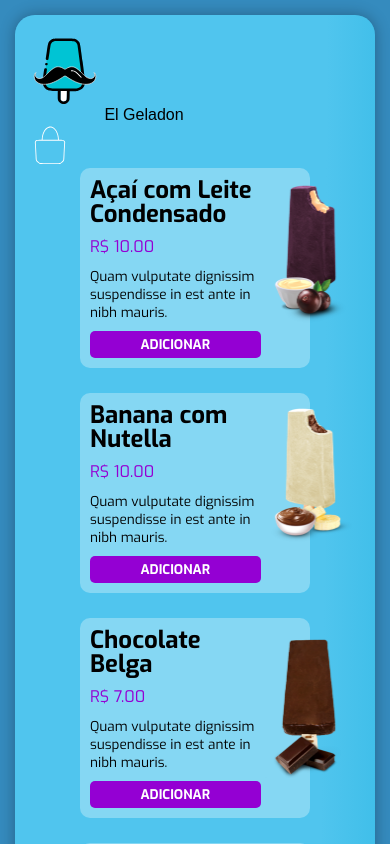
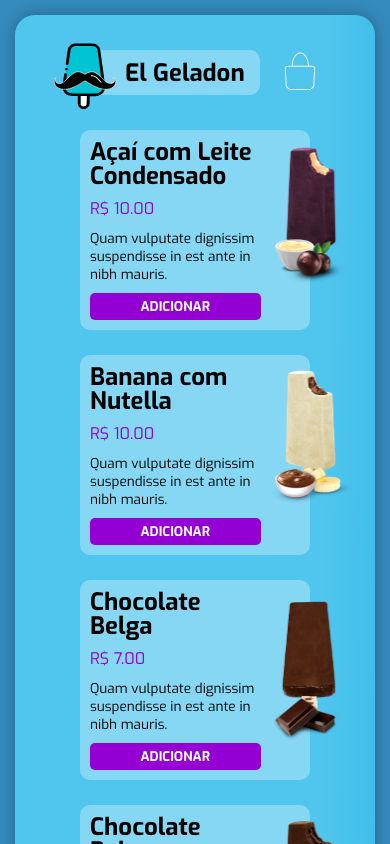
Before and after one commit to bruce-69/cardapio-, a React (Create React App) app in the folder cardapio-el-geladon/: page / in a window 390 px wide. Shown: the top 844 px of the page. Built offline with nearby package versions, Linux system fonts and the light colour scheme.

Commit message:
use state

```diff
--- a/cardapio-el-geladon/src/components/Home.css
+++ b/cardapio-el-geladon/src/components/Home.css
@@ -22,3 +22,89 @@
     justify-content: unset;
   }
 }
+.Header {
+  max-width: 1110px;
+  margin: 0 auto 25px auto;
+  position: relative;
+}
+
+.row {
+  display: flex;
+  width: 100%;
+  justify-content: space-between;
+  margin: 20px 0 35px 0;
+}
+
+.Logo {
+  display: flex;
+  align-items: center;
+  border-radius: 10px;
+  background-color: rgba(255, 255, 255, 0.3);
+  width: 340px;
+  height: 45px;
+}
+
+.Logo__titulo {
+  position: absolute;
+  left: 55px;
+  font-family: "Exo";
+  font-weight: 700;
+  font-size: 2.5em;
+}
+
+.Logo__icone {
+  position: absolute;
+  left: -20px;
+  top: -15px;
+}
+
+.Sacola {
+  position: relative;
+}
+
+.Sacola__icone {
+  cursor: pointer;
+}
+
+.Sacola__badge {
+  background-color: red;
+  width: 20px;
+  height: 20px;
+  text-align: center;
+  vertical-align: middle;
+  position: absolute;
+  color: white;
+  font-size: 0.9em;
+  display: flex;
+  justify-content: center;
+  align-items: center;
+  border-radius: 50%;
+  bottom: 0;
+  right: 0;
+}
+
+@media (max-width: 1220px) {
+  .Header {
+    max-width: 720px;
+  }
+}
+
+@media (max-width: 840px) {
+  .Header {
+    max-width: 320px;
+  }
+}
+
+@media (max-width: 400px) {
+  .Header {
+    max-width: 250px;
+  }
+
+  .row {
+    column-gap: 20px;
+  }
+
+  .Logo__titulo {
+    font-size: 1.5em;
+  }
+}
--- a/cardapio-el-geladon/src/components/PaletaLista.jsx
+++ b/cardapio-el-geladon/src/components/PaletaLista.jsx
@@ -1,6 +1,9 @@
+import { useState } from "react";
 import { paletas } from "../mocks/paletas.js";
 import "./PaletaLista.css";
 export default PaletaLista;
+
+
 
 function PaletaLista() {
   return (
```
Lines whose indentation alone changed are shown as unchanged.
